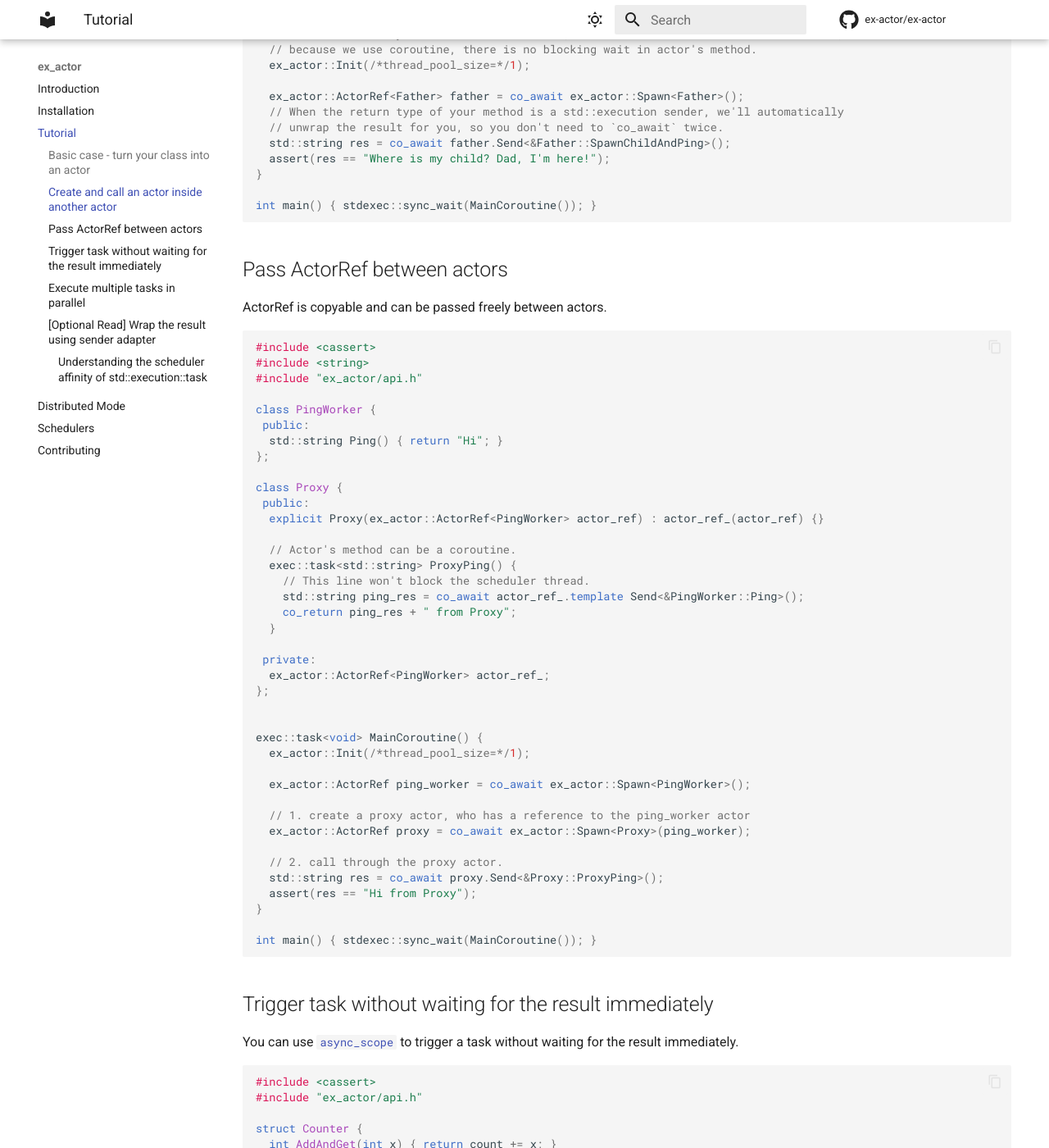
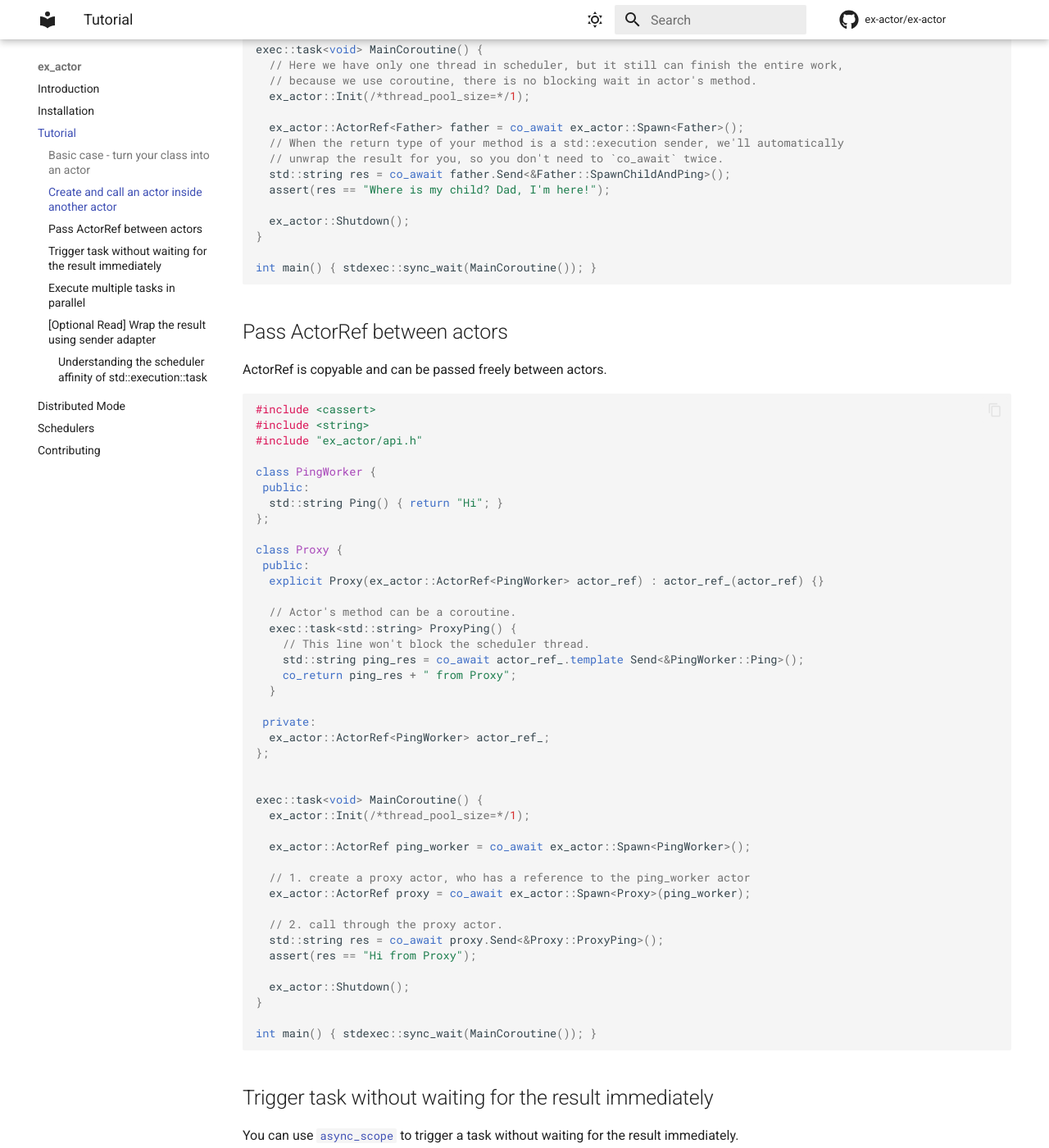
Before and after one commit to ex-actor/ex-actor, an MkDocs documentation site: the page built from docs/contents/tutorial.md, in a window 1280 px wide and 1400 px high, scrolled down 2182 px. Shown: the whole window at 82% size. Built offline with MkDocs 1.6.1 and Material for MkDocs 9.7.7, drawn with Linux system fonts in a browser that asks for light colours; comment, search, counter and statistics services are not loaded; some of the changed text lies outside the part shown.

Commit message:
[API] Ask user to Shutdown() explicitly (#154)
in https://github.com/ex-actor/ex-actor/pull/151 we introduced a queue
with thread-local optimization.

In std::atexit handler, the thread_local objects are already destroyed,
so when can't destroy ActorRegistry safely there.

After thinking for a long time, made a hard decision - make a break
change, remove the auto-shutdown feature, ask user to Shutdown()
explicitly.

Now we'll print error message in std::atexit handler once we find
Shutdown() is not called, and call quick_exit(1) to avoid entering
static obj destruction, which will crash due to static order fiasco.

````diff
--- a/docs/contents/tutorial.md
+++ b/docs/contents/tutorial.md
@@ -62,6 +62,8 @@ exec::task<void> MainCoroutine() {
   // A shorter way
   res = co_await actor.Send<&Counter::Add>(1);
   assert(res == 2);
+
+  ex_actor::Shutdown();
 }
 
 
@@ -122,6 +124,8 @@ exec::task<void> MainCoroutine() {
   // unwrap the result for you, so you don't need to `co_await` twice.
   std::string res = co_await father.Send<&Father::SpawnChildAndPing>();
   assert(res == "Where is my child? Dad, I'm here!");
+
+  ex_actor::Shutdown();
 }
 
 int main() { stdexec::sync_wait(MainCoroutine()); }
@@ -170,6 +174,8 @@ exec::task<void> MainCoroutine() {
   // 2. call through the proxy actor.
   std::string res = co_await proxy.Send<&Proxy::ProxyPing>();
   assert(res == "Hi from Proxy");
+
+  ex_actor::Shutdown();
 }
 
 int main() { stdexec::sync_wait(MainCoroutine()); }
@@ -218,6 +224,8 @@ exec::task<void> MainCoroutine() {
   // you must wait for all task done before destroying the scope,
   // or an exception will be thrown.
   co_await scope.on_empty();
+
+  ex_actor::Shutdown();
 }
 
 int main() { stdexec::sync_wait(MainCoroutine()); }
@@ -293,6 +301,8 @@ exec::task<void> MainCoroutine() {
     int value = co_await std::move(futures[i]);
     assert(value == 3);
   }
+
+  ex_actor::Shutdown();
 }
 
 int main() { stdexec::sync_wait(MainCoroutine()); }
@@ -334,6 +344,8 @@ int main() {
 
   auto [res1] = stdexec::sync_wait(std::move(task1)).value();
   assert(res1 == 2);
+
+  ex_actor::Shutdown();
 }
 ```
 <!-- doc test end -->
@@ -387,6 +399,8 @@ exec::task<void> MainCoroutine() {
   scope.spawn(proxy.Send<&Proxy::SomeMethod>());
   scope.spawn(proxy.Send<&Proxy::AnotherMethod>());
   co_await scope.on_empty();
+
+  ex_actor::Shutdown();
 }
 
 int main() { stdexec::sync_wait(MainCoroutine()); }
````
Also changed, not shown: docs/contents/distributed_mode.md (+3 -0 lines), docs/contents/schedulers.md (+6 -2 lines), README.md, 5 other files.
